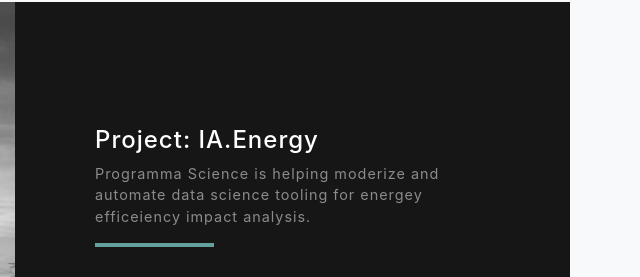
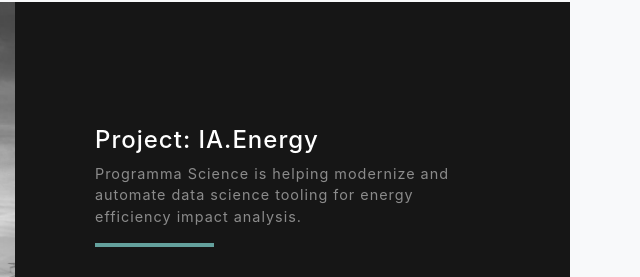
Before and after one commit to programma-science/programma-science.github.io, a website with bundled scripts: page index.html in a window 1280 px wide. Shown: the part 2154-2431 px from the top of the page, 625-1265 px from the left. Built offline with nearby package versions, Linux system fonts and the light colour scheme.

Commit message:
fix typos

```diff
--- a/index.html
+++ b/index.html
@@ -103,7 +103,7 @@
             <div class="d-flex h-100">
               <div class="project-text w-100 my-auto text-center text-lg-left">
                 <h4 class="text-white">Project: IA.Energy</h4>
-                <p class="mb-0 text-white-50">Programma Science is helping moderize and automate data science tooling for energey efficeiency impact analysis.</p>
+                <p class="mb-0 text-white-50">Programma Science is helping modernize and automate data science tooling for energy efficiency impact analysis.</p>
                 <hr class="d-none d-lg-block mb-0 ml-0">
               </div>
             </div>
```
